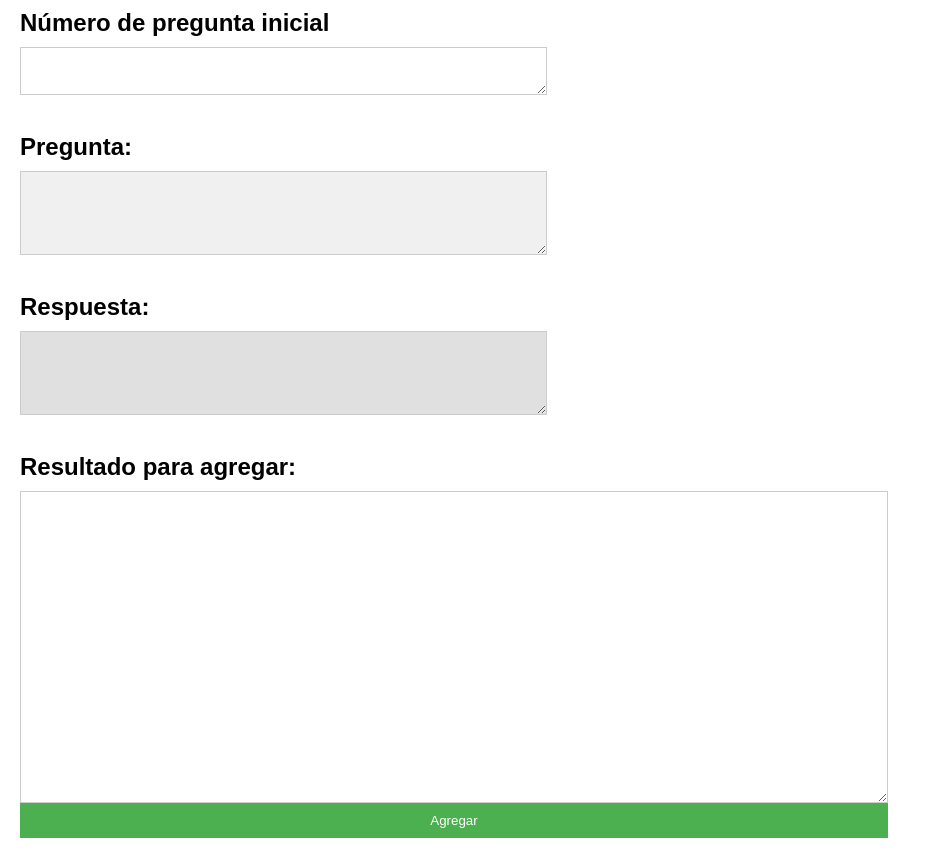
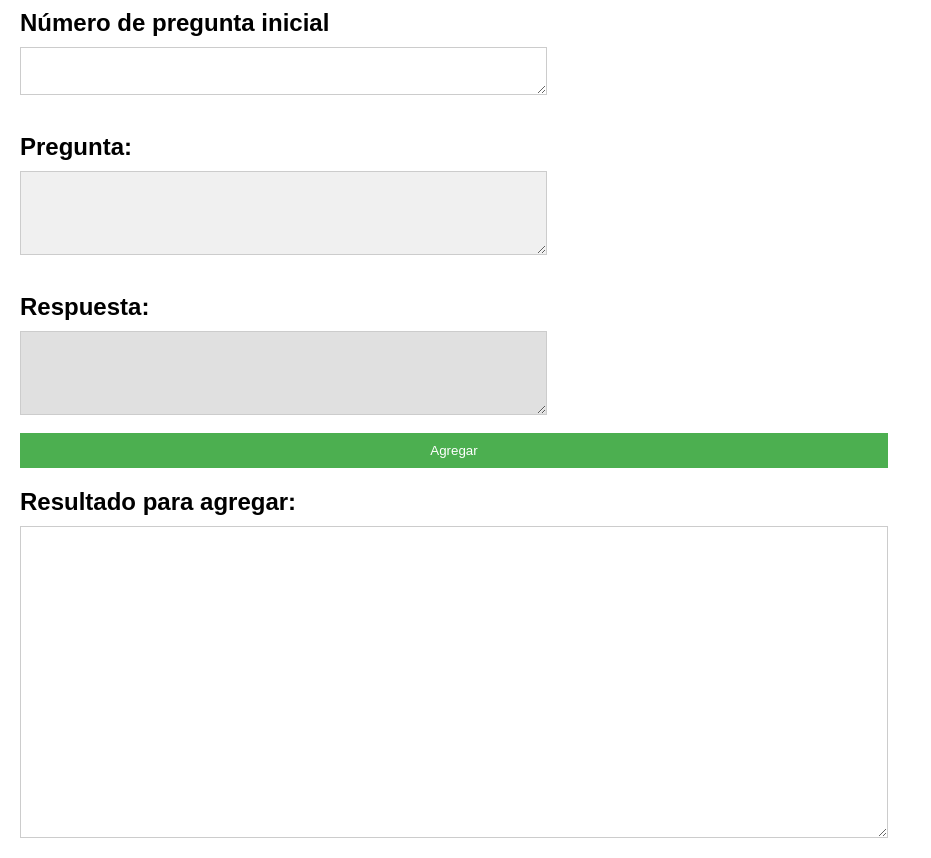
Before and after one commit to Darlex5027/Flashcards, a plain HTML site: page Formato preguntas.html in a window 1280 px wide. Shown: the part 127-985 px from the top of the page, without its empty margins (0-931 px from the left). Drawn offline with Linux system fonts and the light colour scheme.

Commit message:
Update Formato preguntas.html

```diff
--- a/Formato preguntas.html
+++ b/Formato preguntas.html
@@ -84,9 +84,10 @@ div {
         <br>
     </div>
     <div>
+        <button onclick="armar()">Agregar</button>
         <h2>Resultado para agregar:</h2>
-        <textarea id="result" rows="20" cols="100"></textarea>
-        <button onclick="armar()">Agregar</button>
+        <textarea id="result" rows="100" cols="100"></textarea>
+
     </div>
     <script >
         const linea1 = "<p id=";
```
